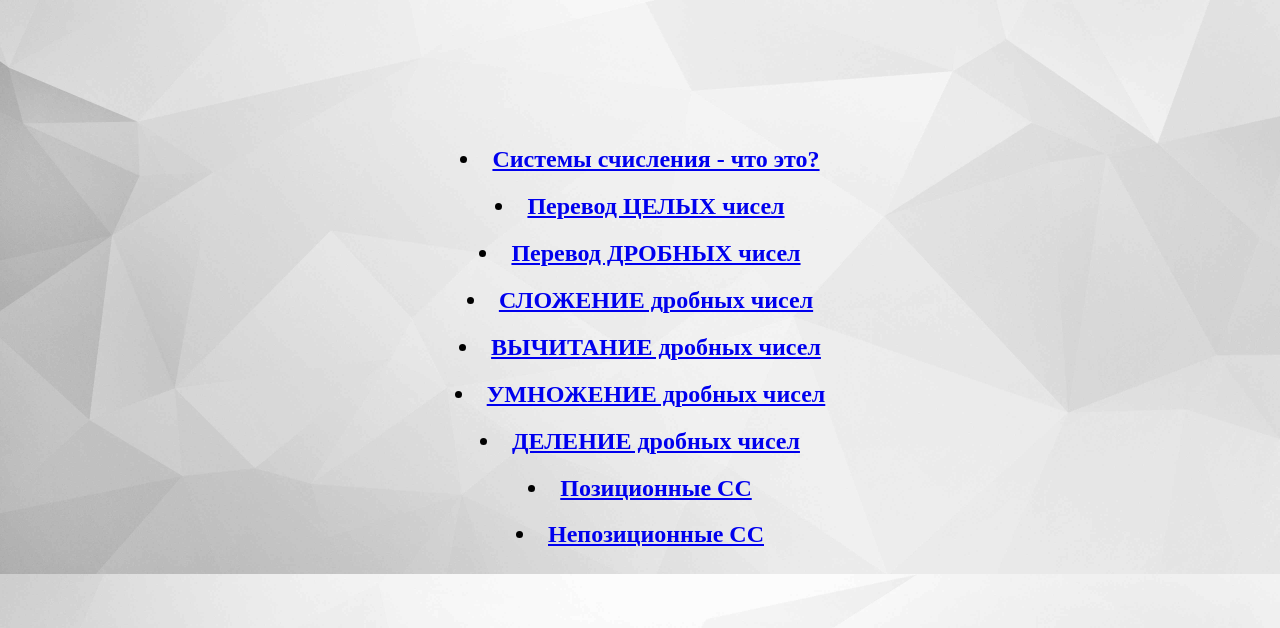
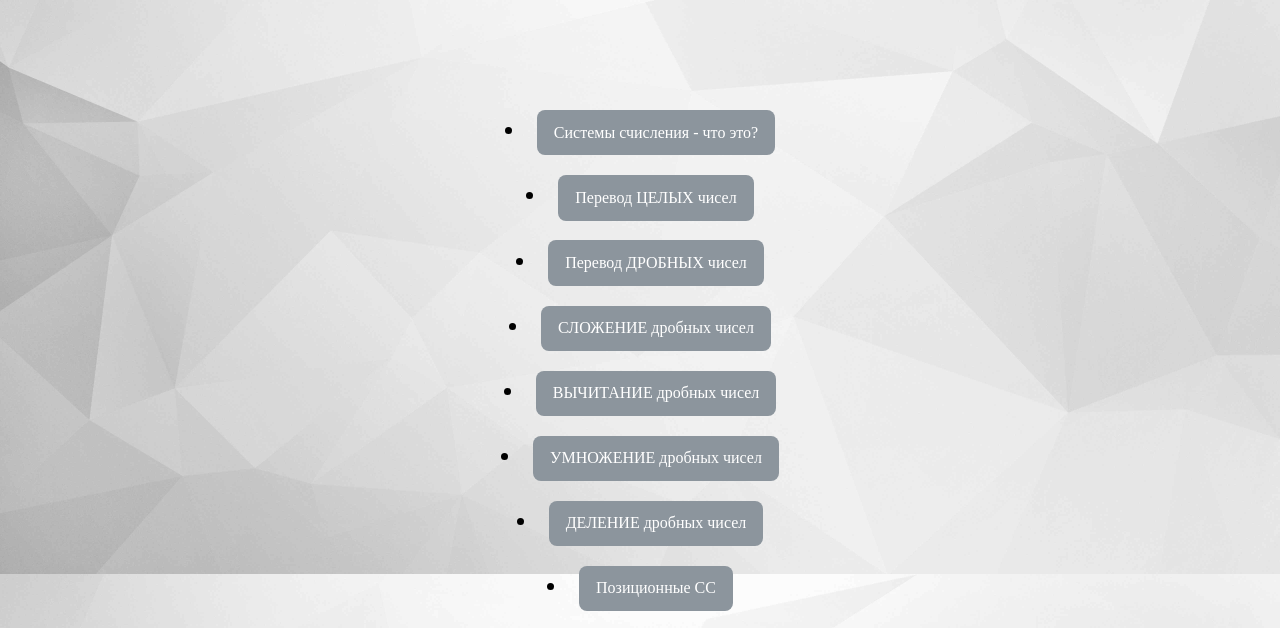
Before and after one commit to ICEFOURS/ICEFOUR, a plain HTML site: page Титульник/Титульник.html in a window 1280 px wide. Shown: the part 146-774 px from the top of the page. Drawn offline with Linux system fonts and the light colour scheme; some packages are replaced by stand-ins of ours.

Commit message:
Add files via upload

```diff
--- a/Титульник/Титульник.html
+++ b/Титульник/Титульник.html
@@ -22,28 +22,36 @@
         <h1>Алгоритмы перевода чисел в разные системы счисления</h1>
     <style>
         body {
-        background-size: 100%;
-        }
+    background-size: 100%;
+    }
             .container{
                 text-align: center;
         }
+    .btn {
+        display: inline-block;
+        background: #8C959D;
+        color: #fff;
+        padding: 0.6rem 1rem;
+        text-decoration: none;
+        border-radius: 8px;
+    }
     </style>
-        <br><br><br><br><br><br>
-        <h2><li><a href="file:///C:/Users/ICEFOUR/Desktop/Новая%20папка/2%20страница/2%20страница.html">Системы счисления - что это?</a></a></li></h2>
-        <h2><li><a href="file:///C:/Users/ICEFOUR/Desktop/Новая%20папка/3%20страница/3%20страница.html">Перевод ЦЕЛЫХ чисел</a></li></h2>
-        <h2><li><a href="file:///C:/Users/ICEFOUR/Desktop/Новая%20папка/4%20страница/4%20страница.html">Перевод ДРОБНЫХ чисел</a></li></h2>
-        <h2><li><a href="file:///C:/Users/ICEFOUR/Desktop/Новая%20папка/5%20страница/5%20страница.html">СЛОЖЕНИЕ дробных чисел</a></li></h2>
-        <h2><li><a href="file:///C:/Users/ICEFOUR/Desktop/Новая%20папка/6%20страница/6%20страница.html">ВЫЧИТАНИЕ дробных чисел</a></li></h2>
-        <h2><li><a href="file:///C:/Users/ICEFOUR/Desktop/Новая%20папка/7%20страница/7%20страница.html">УМНОЖЕНИЕ дробных чисел</a></li></h2>
-        <h2><li><a href="file:///C:/Users/ICEFOUR/Desktop/Новая%20папка/8%20страница/8%20страница.html">ДЕЛЕНИЕ дробных чисел</a></li></h2>
-        <h2><li><a href="file:///C:/Users/ICEFOUR/Desktop/Новая%20папка/9%20страница/9%20страница.html">Позиционные СС</a></li></h2>
-        <h2><li><a href="file:///C:/Users/ICEFOUR/Desktop/Новая%20папка/10%20страница/10%20страница.html">Непозиционные СС</a></li></h2>
+        <br><br><br><br>
+        <h2><li><a href="file:///C:/Users/ICEFOUR/Desktop/Новая%20папка/2%20страница/2%20страница.html" class="btn">Системы счисления - что это?</a></a></li></h2>
+        <h2><li><a href="file:///C:/Users/ICEFOUR/Desktop/Новая%20папка/3%20страница/3%20страница.html" class="btn">Перевод ЦЕЛЫХ чисел</a></li></h2>
+        <h2><li><a href="file:///C:/Users/ICEFOUR/Desktop/Новая%20папка/4%20страница/4%20страница.html" class="btn">Перевод ДРОБНЫХ чисел</a></li></h2>
+        <h2><li><a href="file:///C:/Users/ICEFOUR/Desktop/Новая%20папка/5%20страница/5%20страница.html" class="btn">СЛОЖЕНИЕ дробных чисел</a></li></h2>
+        <h2><li><a href="file:///C:/Users/ICEFOUR/Desktop/Новая%20папка/6%20страница/6%20страница.html" class="btn">ВЫЧИТАНИЕ дробных чисел</a></li></h2>
+        <h2><li><a href="file:///C:/Users/ICEFOUR/Desktop/Новая%20папка/7%20страница/7%20страница.html" class="btn">УМНОЖЕНИЕ дробных чисел</a></li></h2>
+        <h2><li><a href="file:///C:/Users/ICEFOUR/Desktop/Новая%20папка/8%20страница/8%20страница.html" class="btn">ДЕЛЕНИЕ дробных чисел</a></li></h2>
+        <h2><li><a href="file:///C:/Users/ICEFOUR/Desktop/Новая%20папка/9%20страница/9%20страница.html" class="btn">Позиционные СС</a></li></h2>
+        <h2><li><a href="file:///C:/Users/ICEFOUR/Desktop/Новая%20папка/10%20страница/10%20страница.html" class="btn">Непозиционные СС</a></li></h2>
 
     </div>
         </div>
             </div>
 
-<br><br><br>
+<br>
 
 <p>Проект выполнил:</p>
 <p>Студент 1 курса</p>
```
Also changed, not shown: 2 страница/2 страница.html (+0 -10 lines), 3 страница/3 страница.html (+0 -1 lines), 4 страница/4 страница.html (+0 -1 lines), 5 страница/5 страница.html (+2 -4 lines), 6 страница/6 страница.html (+0 -1 lines), 7 страница/7 страница.html (+0 -1 lines), 8 страница/8 страница.html (+0 -1 lines), 9 страница/9 страница.html (+0 -1 lines).
